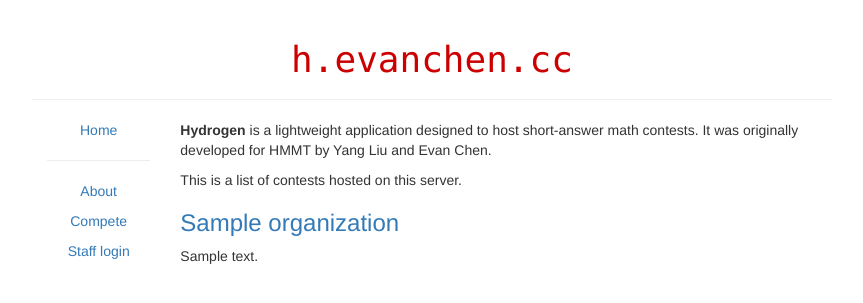
After one commit to vEnhance/hydrogen, a Django app: a page that uses hserve/templates/layout.html in a window 1280 px wide. The commit adds this page. Shown: the top 303 px of the page, without its empty margins (208-1071 px from the left). Run offline with Django 3.2, Linux system fonts and the light colour scheme; tables that the repository leaves empty hold one stand-in row (values such as "Sample post"); some libraries are stand-ins or nearby versions.

Commit message:
Organizations stuff

```diff
--- a/core/admin.py
+++ b/core/admin.py
@@ -6,5 +6,5 @@
 
 @admin.register(models.Organization)
 class OrganizationAdmin(admin.ModelAdmin):
-	list_display = ('name', 'group', 'description',)
-	search_fields = ('name', 'description',)
+	list_display = ('name', 'group', 'short_description',)
+	search_fields = ('name', 'short_description', 'verbose_description')
--- a/core/models.py
+++ b/core/models.py
@@ -1,5 +1,7 @@
 from django.db import models
 from django.contrib.auth import models as auth
+
+from django.urls import reverse
 
 # Create your models here.
 
@@ -9,7 +11,19 @@
 			help_text = "The name of the organization")
 	group = models.ForeignKey(auth.Group,
 			on_delete = models.CASCADE,
-			help_text = "The group for users who want to modify")
+			help_text = "The group for users who are run this.")
+	slug = models.SlugField("A slug for the URL for the about page.",
+			unique = True)
 
-	description = models.TextField(default='',
-			help_text = "A description about the contest.")
+	short_description = models.TextField(default='',
+			help_text = "A short description about the contest. "
+			"HTML OK.")
+	verbose_description = models.TextField(default='',
+			help_text = "A page-long description about the contest. "
+			"HTML OK.")
+
+	def get_absolute_url(self):
+		return reverse("org-view", args=(self.slug,))
+
+	def __str__(self):
+		return self.name
--- /dev/null
+++ b/core/templates/core/organization_detail.html
@@ -0,0 +1,5 @@
+{% extends 'layout.html' %}
+{% block layout-content %}
+<h2>{{object}}</h2>
+{{ object.verbose_description|safe }}
+{% endblock %}
--- /dev/null
+++ b/core/templates/core/organization_list.html
@@ -0,0 +1,14 @@
+{% extends 'layout.html' %}
+{% block layout-content %}
+<p><b>Hydrogen</b> is a lightweight application
+designed to host short-answer math contests.
+It was originally developed for HMMT by Yang Liu and Evan Chen.</p>
+
+<p>This is a list of contests hosted on this server.</p>
+
+{% for object in object_list %}
+<h3><a href="{{ object.get_absolute_url }}">{{ object }}</a></h3>
+<p>{{ object.short_description|safe }}</p>
+{% endfor %}
+
+{% endblock %}
--- a/core/urls.py
+++ b/core/urls.py
@@ -3,9 +3,9 @@
 
 from django.http import HttpResponseRedirect
 
-def hydrogen_temp_redirect(request):
-    return HttpResponseRedirect("/hydrogen")
-
 urlpatterns = [
-	url(r'^$', hydrogen_temp_redirect),
+	url(r'^$', views.OrganizationListView.as_view(),
+		name='org-index'),
+	url(r'^(?P<slug>[\w-]+)/$', views.OrganizationDetailView.as_view(),
+		name='org-view'),
 ]
--- a/core/views.py
+++ b/core/views.py
@@ -1,3 +1,13 @@
 from django.shortcuts import render
 
+from django.views.generic import ListView
+from django.views.generic.detail import DetailView
+
+from . import models
+
 # Create your views here.
+
+class OrganizationDetailView(DetailView):
+	model = models.Organization
+class OrganizationListView(ListView):
+	model = models.Organization
--- a/hserve/templates/layout.html
+++ b/hserve/templates/layout.html
@@ -21,12 +21,20 @@
       {% endblock %}
       <hr />
       {% block layout-sidebar-global %}
+      <p><a href="{% url 'org-index' %}">About</a></p>
+      <p><a href="{% url 'hydrogen-index' %}">Compete</a></p>
+
+      {% if request.user.is_staff %}
+      <p><a href="{% url 'admin:index' %}">Django admin</a></p>
+      {% endif %}
+
       {% if request.user.is_authenticated %}
-      <b>{{ request.user }}</b>
+      <p>Logged in as: <b>{{ request.user }}</b></p>
       <p><a href="{% url 'logout' %}">Logout</a></p>
       {% else %}
       <p><a href="{% url 'login' %}">Staff login</a></p>
       {% endif %}
+
       {% endblock %}
     </div>
     <div class="col-sm-10 text-left">
--- a/hserve/urls.py
+++ b/hserve/urls.py
@@ -15,10 +15,15 @@
 """
 from django.conf.urls import url, include
 from django.contrib import admin
+from django.http import HttpResponseRedirect
+
+def hydrogen_temp_redirect(request):
+    return HttpResponseRedirect("/hydrogen")
 
 urlpatterns = [
     url(r'^admin/', admin.site.urls),
     url(r'^accounts/', include('django.contrib.auth.urls')),
     url(r'^hydrogen/', include('hydrogen.urls')),
-    url(r'^', include('core.urls')),
+    url(r'^about/', include('core.urls')),
+    url(r'^$', hydrogen_temp_redirect),
 ]
--- a/hydrogen/admin.py
+++ b/hydrogen/admin.py
@@ -18,7 +18,7 @@
 	list_display = ('name', 'exam_window_start', 'exam_window_end', 'active', 'time_limit', 'publish_problems', 'max_attempts')
 	inlines = (ProblemInline,)
 	search_fields = ('name',)
-	list_filter = ('active',)
+	list_filter = ('active', 'organization',)
 
 @admin.register(h.models.Problem)
 class ProblemAdmin(admin.ModelAdmin):
--- a/hydrogen/models.py
+++ b/hydrogen/models.py
@@ -15,6 +15,9 @@
 			help_text = "Description of the test (shown on listing).")
 	problems_url = models.CharField(max_length=150,
 			help_text = "The URL to the problems file or page")
+	organization = models.ForeignKey(core.models.Organization,
+			on_delete = models.CASCADE,
+			help_text = "The organization running this contest.")
 
 	exam_window_start = models.DateTimeField(
 			help_text = "Earliest you can start the test")
--- a/hydrogen/templates/hydrogen/test_list.html
+++ b/hydrogen/templates/hydrogen/test_list.html
@@ -13,6 +13,11 @@
 {% endif %}
 
 <ul>
+	<li>Organization:
+		<a href="{{ test.organization.get_absolute_url }}">
+		{{ organization }}
+		</a>
+	</li>
 	<li>Start of window: {{ test.exam_window_start|date:"r" }}</li>
 	<li>End of window: {{ test.exam_window_end|date:"r" }}</li>
 	<li>Time limit: <b>{{ test.time_limit }} minutes</b></li>
```
Also changed, not shown: hserve/templates/generic-form.html (+0 -8 lines), hydrogen/templates/hydrogen/layout.html (+1 -6 lines), core/migrations/0002_auto_20191105_1628.py (added), core/migrations/0003_auto_20191105_1633.py (added), hydrogen/migrations/0002_auto_20191105_1628.py (added), hydrogen/migrations/0003_test_organization.py (added).
